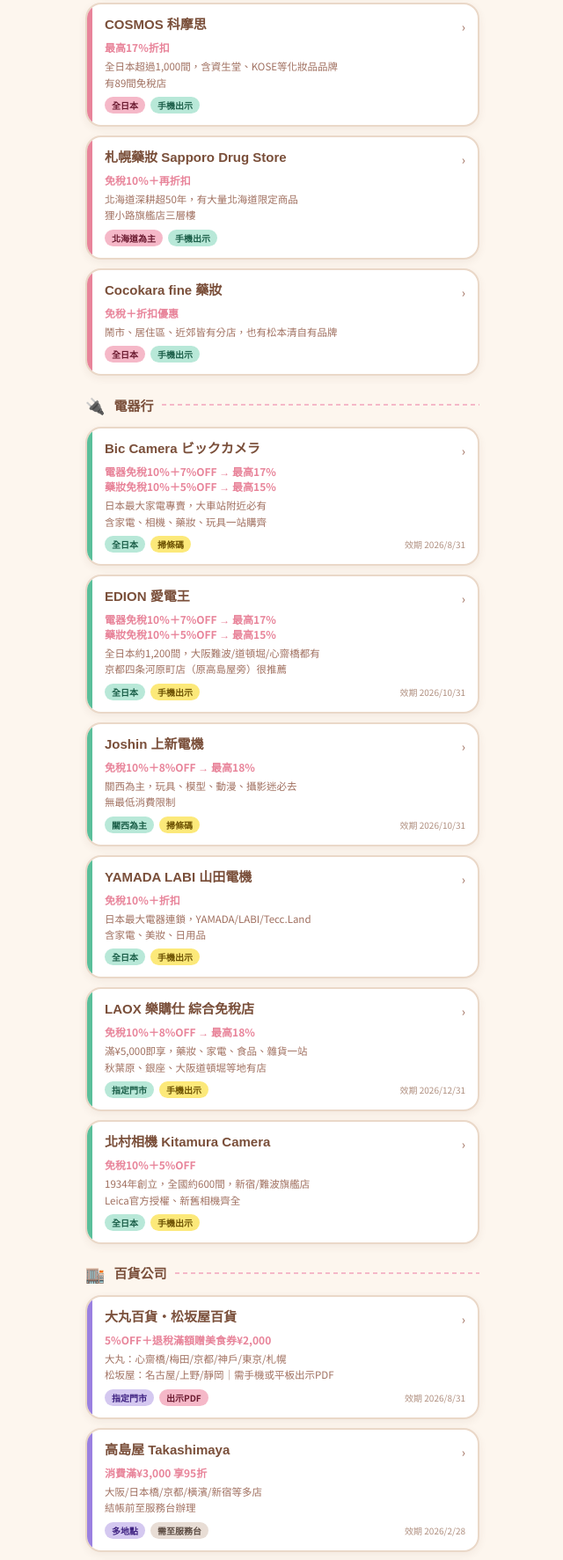
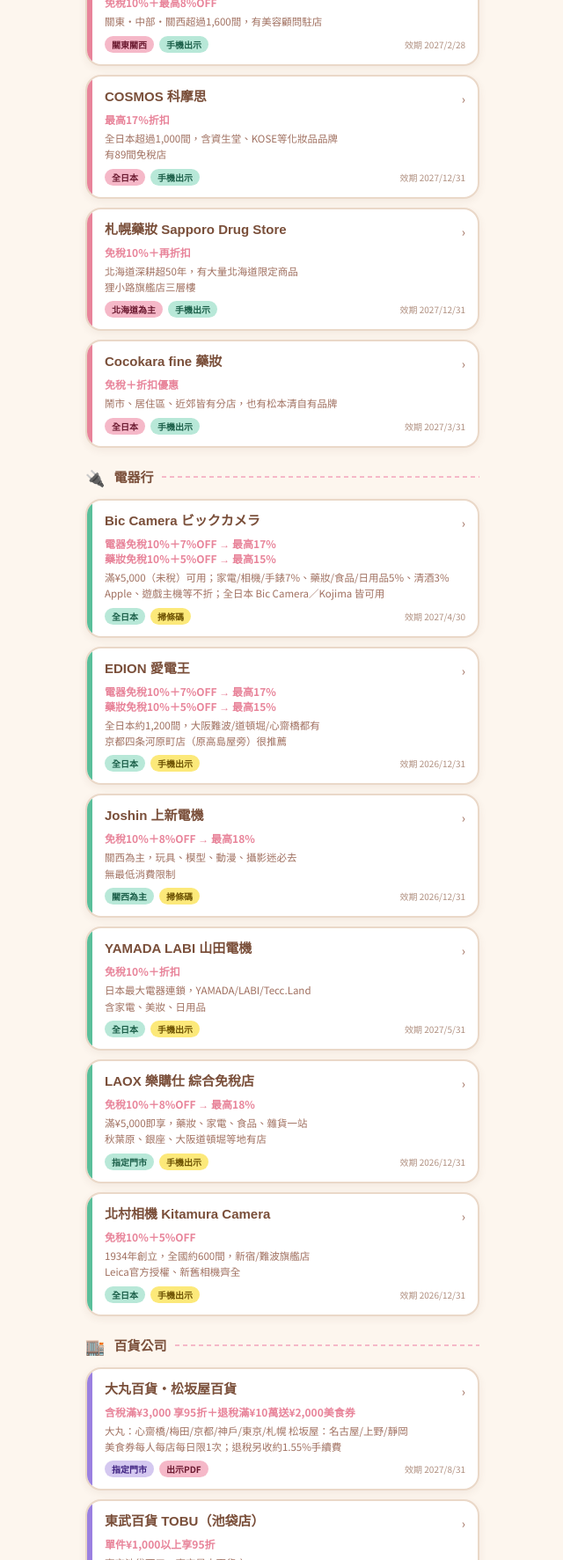
Before and after one commit to kogubako/nihon, a plain HTML site: page coupon.html in a window 1280 px wide. Shown: the part 1027-2800 px from the top of the page at 88% size, without its empty margins (319-959 px from the left). Drawn offline with Linux system fonts and the light colour scheme; a web font is replaced by a local one.

Commit message:
Update coupon.html

```diff
--- a/coupon.html
+++ b/coupon.html
@@ -211,12 +211,13 @@
 
   <div class="header">
     <h1>🎫 日本優惠券</h1>
-    <div class="header-sub">2026 最新整理・手機出示即可使用</div>
+    <div class="header-sub">2026/11/18 更新・手機出示即可使用</div>
   </div>
 
   <div class="top-note">
-    📌 使用方式：結帳時出示手機畫面＋護照給店員即可<br>
-    📌 大部分免稅（10%）＋額外折扣可疊加<br>
+    ⚠️ <b>11/1 起退稅新制「先付後退」</b>：結帳先付含稅價，店家仍要看護照＋登記退款方式；回程在機場<b>托運行李前</b>先到海關機台刷護照確認，之後才退款（現金領取可能收手續費）。免稅品出境前別拆、別用，同一張收據有一件不在就整張不退<br>
+    📌 使用方式：結帳前出示手機畫面＋護照給店員<br>
+    📌 優惠券折扣照常可用，「免稅10%」改成出境後才退回<br>
     📌 部分特價品、餐廳、食品不適用，現場確認
   </div>
 
@@ -252,7 +253,7 @@
           <div class="card-footer">
             <span class="tag tag-pink">全日本</span>
             <span class="tag tag-mint">手機出示</span>
-            <span class="expiry">效期 2026</span>
+            <span class="expiry">效期 2027/3/31</span>
           </div>
         </div>
       </div>
@@ -289,7 +290,7 @@
           <div class="card-footer">
             <span class="tag tag-pink">全日本</span>
             <span class="tag tag-mint">手機出示</span>
-            <span class="expiry">效期 2026/10/31</span>
+            <span class="expiry">效期 長期有效</span>
           </div>
         </div>
       </div>
@@ -327,6 +328,7 @@
           <div class="card-footer">
             <span class="tag tag-pink">關東關西</span>
             <span class="tag tag-mint">手機出示</span>
+            <span class="expiry">效期 2027/2/28</span>
           </div>
         </div>
       </div>
@@ -345,6 +347,7 @@
           <div class="card-footer">
             <span class="tag tag-pink">全日本</span>
             <span class="tag tag-mint">手機出示</span>
+            <span class="expiry">效期 2027/12/31</span>
           </div>
         </div>
       </div>
@@ -363,6 +366,7 @@
           <div class="card-footer">
             <span class="tag tag-pink">北海道為主</span>
             <span class="tag tag-mint">手機出示</span>
+            <span class="expiry">效期 2027/12/31</span>
           </div>
         </div>
       </div>
@@ -381,6 +385,7 @@
           <div class="card-footer">
             <span class="tag tag-pink">全日本</span>
             <span class="tag tag-mint">手機出示</span>
+            <span class="expiry">效期 2027/3/31</span>
           </div>
         </div>
       </div>
@@ -395,7 +400,7 @@
       <div class="line"></div>
     </div>
 
-    <a class="coupon-card" href="https://www.letsgojp.com/coupon/biccamera/" target="_blank">
+    <a class="coupon-card" href="https://livejapan.com/public/operation/coupon/biccamera/zh-tw.html" target="_blank">
       <div class="card-inner">
         <div class="card-accent mint"></div>
         <div class="card-content">
@@ -404,17 +409,17 @@
             <div class="card-arrow">›</div>
           </div>
           <div class="card-discount">電器免稅10%＋7%OFF → 最高17%<br>藥妝免稅10%＋5%OFF → 最高15%</div>
-          <div class="card-desc">日本最大家電專賣，大車站附近必有<br>含家電、相機、藥妝、玩具一站購齊</div>
+          <div class="card-desc">滿¥5,000（未稅）可用；家電/相機/手錶7%、藥妝/食品/日用品5%、清酒3%<br>Apple、遊戲主機等不折；全日本 Bic Camera／Kojima 皆可用</div>
           <div class="card-footer">
             <span class="tag tag-mint">全日本</span>
             <span class="tag tag-yellow">掃條碼</span>
-            <span class="expiry">效期 2026/8/31</span>
+            <span class="expiry">效期 2027/4/30</span>
           </div>
         </div>
       </div>
     </a>
 
-    <a class="coupon-card" href="https://travelcontentsapp.com/coupon/" target="_blank">
+    <a class="coupon-card" href="https://livejapan.com/public/operation/coupon/edion/zh-tw.html" target="_blank">
       <div class="card-inner">
         <div class="card-accent mint"></div>
         <div class="card-content">
@@ -427,13 +432,13 @@
           <div class="card-footer">
             <span class="tag tag-mint">全日本</span>
             <span class="tag tag-yellow">手機出示</span>
-            <span class="expiry">效期 2026/10/31</span>
+            <span class="expiry">效期 2026/12/31</span>
           </div>
         </div>
       </div>
     </a>
 
-    <a class="coupon-card" href="https://www.flyasia.co/2026/japan-coupon/#joshin" target="_blank">
+    <a class="coupon-card" href="https://livejapan.com/public/operation/coupon/joshin/zh-cn.html" target="_blank">
       <div class="card-inner">
         <div class="card-accent mint"></div>
         <div class="card-content">
@@ -446,7 +451,7 @@
           <div class="card-footer">
             <span class="tag tag-mint">關西為主</span>
             <span class="tag tag-yellow">掃條碼</span>
-            <span class="expiry">效期 2026/10/31</span>
+            <span class="expiry">效期 2026/12/31</span>
           </div>
         </div>
       </div>
@@ -465,12 +470,13 @@
           <div class="card-footer">
             <span class="tag tag-mint">全日本</span>
             <span class="tag tag-yellow">手機出示</span>
+            <span class="expiry">效期 2027/5/31</span>
           </div>
         </div>
       </div>
     </a>
 
-    <a class="coupon-card" href="https://www.flyasia.co/2026/japan-coupon/#laox" target="_blank">
+    <a class="coupon-card" href="https://livejapan.com/public/operation/coupon/laox/en.html" target="_blank">
       <div class="card-inner">
         <div class="card-accent mint"></div>
         <div class="card-content">
@@ -502,6 +508,7 @@
           <div class="card-footer">
             <span class="tag tag-mint">全日本</span>
             <span class="tag tag-yellow">手機出示</span>
+            <span class="expiry">效期 2026/12/31</span>
           </div>
         </div>
       </div>
@@ -524,35 +531,17 @@
             <div class="card-name">大丸百貨・松坂屋百貨</div>
             <div class="card-arrow">›</div>
           </div>
-          <div class="card-discount">5%OFF＋退稅滿額贈美食券¥2,000</div>
-          <div class="card-desc">大丸：心齋橋/梅田/京都/神戶/東京/札幌<br>松坂屋：名古屋/上野/靜岡｜需手機或平板出示PDF</div>
+          <div class="card-discount">含稅滿¥3,000 享95折＋退稅滿¥10萬送¥2,000美食券</div>
+          <div class="card-desc">大丸：心齋橋/梅田/京都/神戶/東京/札幌 松坂屋：名古屋/上野/靜岡<br>美食券每人每店每日限1次；退稅另收約1.55%手續費</div>
           <div class="card-footer">
             <span class="tag tag-purple">指定門市</span>
             <span class="tag tag-pink">出示PDF</span>
-            <span class="expiry">效期 2026/8/31</span>
+            <span class="expiry">效期 2027/8/31</span>
           </div>
         </div>
       </div>
     </a>
 
-    <a class="coupon-card" href="https://reurl.cc/5K9aA6" target="_blank">
-      <div class="card-inner">
-        <div class="card-accent lavender"></div>
-        <div class="card-content">
-          <div class="card-top">
-            <div class="card-name">高島屋 Takashimaya</div>
-            <div class="card-arrow">›</div>
-          </div>
-          <div class="card-discount">消費滿¥3,000 享95折</div>
-          <div class="card-desc">大阪/日本橋/京都/橫濱/新宿等多店<br>結帳前至服務台辦理</div>
-          <div class="card-footer">
-            <span class="tag tag-purple">多地點</span>
-            <span class="tag tag-gray">需至服務台</span>
-            <span class="expiry">效期 2026/2/28</span>
-          </div>
-        </div>
-      </div>
-    </a>
 
     <a class="coupon-card" href="https://reurl.cc/964v4X" target="_blank">
       <div class="card-inner">
@@ -567,7 +556,7 @@
           <div class="card-footer">
             <span class="tag tag-purple">池袋</span>
             <span class="tag tag-gray">需換券</span>
-            <span class="expiry">效期 2026/9/30</span>
+            <span class="expiry">效期 2027/9/30</span>
           </div>
         </div>
       </div>
@@ -586,7 +575,7 @@
           <div class="card-footer">
             <span class="tag tag-purple">指定門市</span>
             <span class="tag tag-pink">手機出示</span>
-            <span class="expiry">效期 2026/12/31</span>
+            <span class="expiry">效期 2027/12/31</span>
           </div>
         </div>
       </div>
@@ -624,7 +613,7 @@
           <div class="card-footer">
             <span class="tag tag-purple">新宿</span>
             <span class="tag tag-pink">手機出示</span>
-            <span class="expiry">效期 2026/3/31</span>
+            <span class="expiry">效期 2027/3/31</span>
           </div>
         </div>
       </div>
@@ -702,10 +691,11 @@
             <div class="card-arrow">›</div>
           </div>
           <div class="card-discount">免稅10%＋最高7%OFF</div>
-          <div class="card-desc">¥10,000享5%、¥30,000享7%<br>全日本皆可、部分24小時、生鮮零食伴手禮齊全</div>
+          <div class="card-desc">未稅滿¥10,000享5%、¥30,000享7%；不可用截圖，要開即時券面<br>全日本皆可、部分24小時，生鮮零食伴手禮齊全</div>
           <div class="card-footer">
             <span class="tag tag-orange">全日本</span>
             <span class="tag tag-mint">手機出示</span>
+            <span class="expiry">效期 2027/12/31</span>
           </div>
         </div>
       </div>
@@ -724,7 +714,7 @@
           <div class="card-footer">
             <span class="tag tag-orange">上野</span>
             <span class="tag tag-mint">手機出示</span>
-            <span class="expiry">效期 2026/4/30</span>
+            <span class="expiry">效期 2027/4/30</span>
           </div>
         </div>
       </div>
@@ -761,7 +751,7 @@
           <div class="card-footer">
             <span class="tag tag-orange">全日本</span>
             <span class="tag tag-mint">手機出示</span>
-            <span class="expiry">效期 2026/6/30</span>
+            <span class="expiry">效期 2027/6/30</span>
           </div>
         </div>
       </div>
@@ -806,6 +796,7 @@
           <div class="card-footer">
             <span class="tag tag-yellow">指定品牌</span>
             <span class="tag tag-mint">手機出示</span>
+            <span class="expiry">效期 2027/3/31</span>
           </div>
         </div>
       </div>
@@ -823,6 +814,7 @@
           <div class="card-desc">綜合運動用品，品牌齊全</div>
           <div class="card-footer">
             <span class="tag tag-yellow">指定門市</span>
+            <span class="expiry">效期 2026/12/31</span>
           </div>
         </div>
       </div>
@@ -850,6 +842,7 @@
           <div class="card-footer">
             <span class="tag tag-gray">成田機場</span>
             <span class="tag tag-mint">手機出示</span>
+            <span class="expiry">效期 2027/3/31</span>
           </div>
         </div>
       </div>
```
